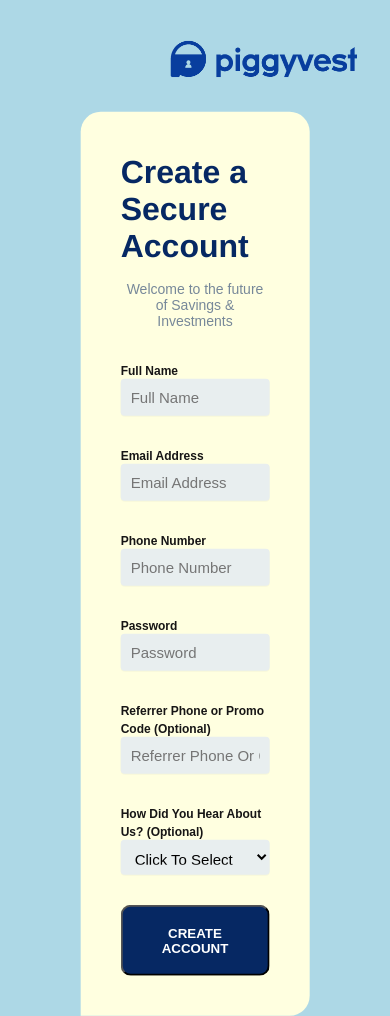
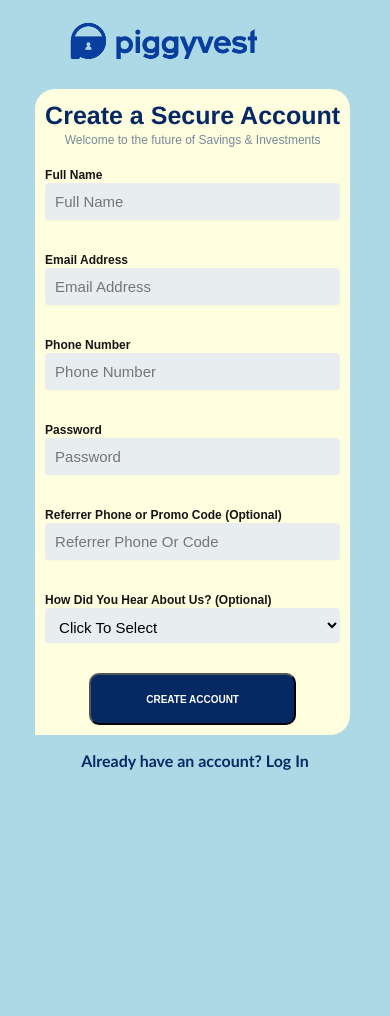
Before and after one commit to Whayasay392/Task, a plain HTML site: page index.html in a window 390 px wide. After the commit the page ends 844 px from the top, so only its background shows below. Drawn offline with Linux system fonts and the light colour scheme.

Commit message:
Piggyvest sign up page

```diff
--- a/piggy.css
+++ b/piggy.css
@@ -1,3 +1,7 @@
+*   {
+    margin: 0;
+    padding: 0;
+}
 body    {
     background: #ADD8E6;
 
@@ -7,16 +11,14 @@
     height: 62px;
     width: 190px;
     margin-top: 20px;
-    margin-bottom: 10px;
-    margin-left: 43%;
+    margin-bottom: 5px;
+    margin-left: 45%;
 }
 .main       {
-    top: 65%;
-    left: 50%;
-    margin: 15px 0;
+    left: 38%;
     background: lightyellow;
     padding: 40px;
-    transform: translate(-50%, -50%);
+    margin: 10px, 15px;
     position: absolute;
     box-sizing: border-box;
     border-radius: 20px 20px 20px 0px;
@@ -32,7 +34,7 @@
     color: lightslategrey;
     font-family: arial;
     font-size: 14px;
-    margin-top: -5px;
+    margin-top: 5px;
     text-align: center;
 }
 
@@ -108,9 +110,42 @@
     color: #062863;
     font-family: 'Gill Sans', 'Gill Sans MT', Calibri, 'Trebuchet MS', sans-serif;
     font-weight: bold;
-    margin: 790px 0 0 0;
-    bottom: 5px;
+    margin: 760px 0 10px 0;
+
     text-align: center;
     cursor: pointer;
 
 }
+@media screen and (max-width: 760px)   {
+    .main {
+       left: 9%;
+        margin-top: 2%;
+       padding: 10px;
+
+    }
+    img     {
+        margin-left: 69px;
+        margin-top: 10px;
+    }
+    h1  {
+        font-size: 25px;
+        margin-bottom: 3px;
+    }
+    .sub    {
+
+        font-size: 12px;
+        margin-top: 1px;
+        text-align: center;
+    }
+    button      {
+        margin: 0 auto;
+        font-size: 10px;
+        width:70%;
+    }
+    .footer     {
+        margin: 670px 0 0 ;
+        bottom: 10px;
+
+    }
+
+}
```
